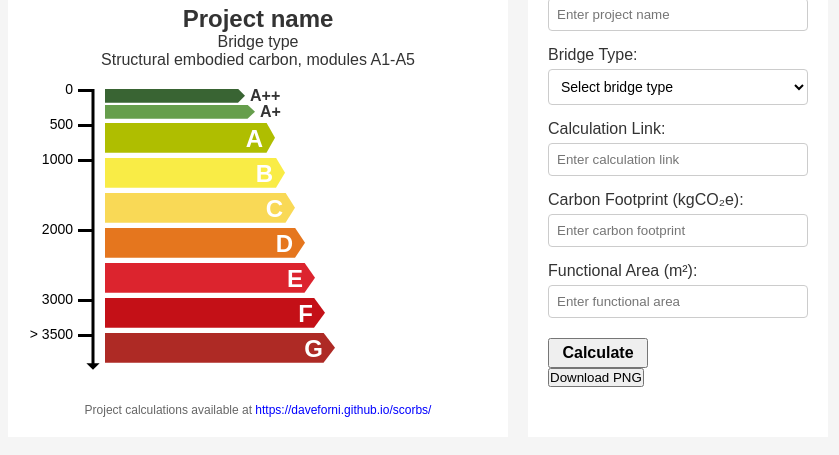
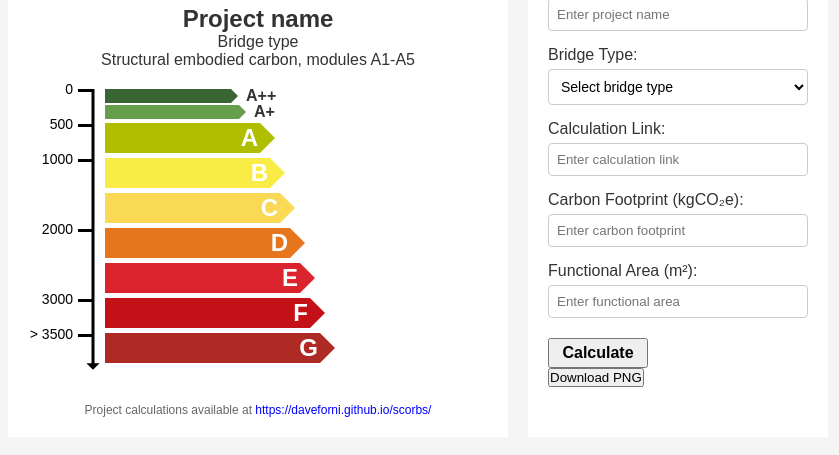
Before and after one commit to daveforni/scorbs, a plain HTML site: page src/index.html in a window 1280 px wide. Shown: the part 223-678 px from the top of the page, without its empty margins (222-1061 px from the left). Drawn offline with nearby package versions, Linux system fonts and the light colour scheme.

Commit message:
Update styles.css

```diff
--- a/src/styles.css
+++ b/src/styles.css
@@ -1,3 +1,4 @@
+
 * {
     margin: 0;
     padding: 0;
@@ -81,25 +82,49 @@ header h2 {
 }
 
 .bar {
+    position: relative;
+    display: flex;
+    align-items: center; /* Center vertically */
+    justify-content: flex-end; /* Align text to the right */
     color: white;
-    font-weight: bold;
+	font-weight: bold;
     font-size: 24px;
     text-align: right;
-    padding: 2px 12px;
-    clip-path: polygon(0% 0%, 95% 0%, 100% 50%, 95% 100%, 0% 100%);
+	padding: 2px;
 }
+
+.bar::after {
+    content: "";
+    position: absolute;
+    left: 100%; /* Positioned to the right of the element */
+    top: 50%;
+    transform: translateY(-50%);
+    border: 15px solid transparent; /* Transparent borders for triangle effect */
+    border-left: 15px solid #fbb900; /* Colored left border to create the arrow */
+}
+
 
 /* Bar dimensions */
 .bar.a-pp {
     height: 14px;
     background-color: #396433;
-    width: 140px;
+    width: 126px;
+	&::after {
+    	border: 7px solid transparent;
+    	border-left: 7px solid #fbb900;
+		border-left-color: #396433;
+    }
 }
 
 .bar.a-p {
     height: 14px;
     background-color: #669e4c;
-    width: 150px;
+    width: 134px;
+	&::after {
+    	border: 7px solid transparent;
+    	border-left: 7px solid #fbb900;
+		border-left-color: #669e4c;
+    }
 }
 
 /* General bar styling for A, B, C, D, E, F, G */
@@ -111,41 +136,62 @@ header h2 {
 
 .a {
     background-color: #afbe00;
-    width: 170px;
+    width: 155px;
+	&::after {
+        border-left-color: #afbe00;
+    }
 }
 
 .b {
     background-color: #f9ec46;
-    width: 180px;
+    width: 165px;
+	&::after {
+        border-left-color: #f9ec46;
+    }
 }
 
 .c {
     background-color: #f9d956;
-    width: 190px;
+    width: 175px;
+	&::after {
+        border-left-color: #f9d956;
+    }
 }
 
 .d {
     background-color: #e5761e;
-    width: 200px;
+    width: 185px;
+	&::after {
+        border-left-color: #e5761e;
+    }
 }
 
 .e {
     background-color: #dc242e;
-    width: 210px;
+    width: 195px;
+	&::after {
+        border-left-color: #dc242e;
+    }
 }
 
 .f {
     background-color: #c41017;
-    width: 220px;
+    width: 205px;
+	&::after {
+        border-left-color: #c41017;
+    }
 }
 
 .g {
     background-color: #ae2a25;
-    width: 230px;
+    width: 215px;
+	&::after {
+        border-left-color: #ae2a25;
+    }
 }
 
 .bar-with-label .label {
-    margin-left: 5px;
+    margin-left: 15px;
     font-weight: bold;
 }
 
```
